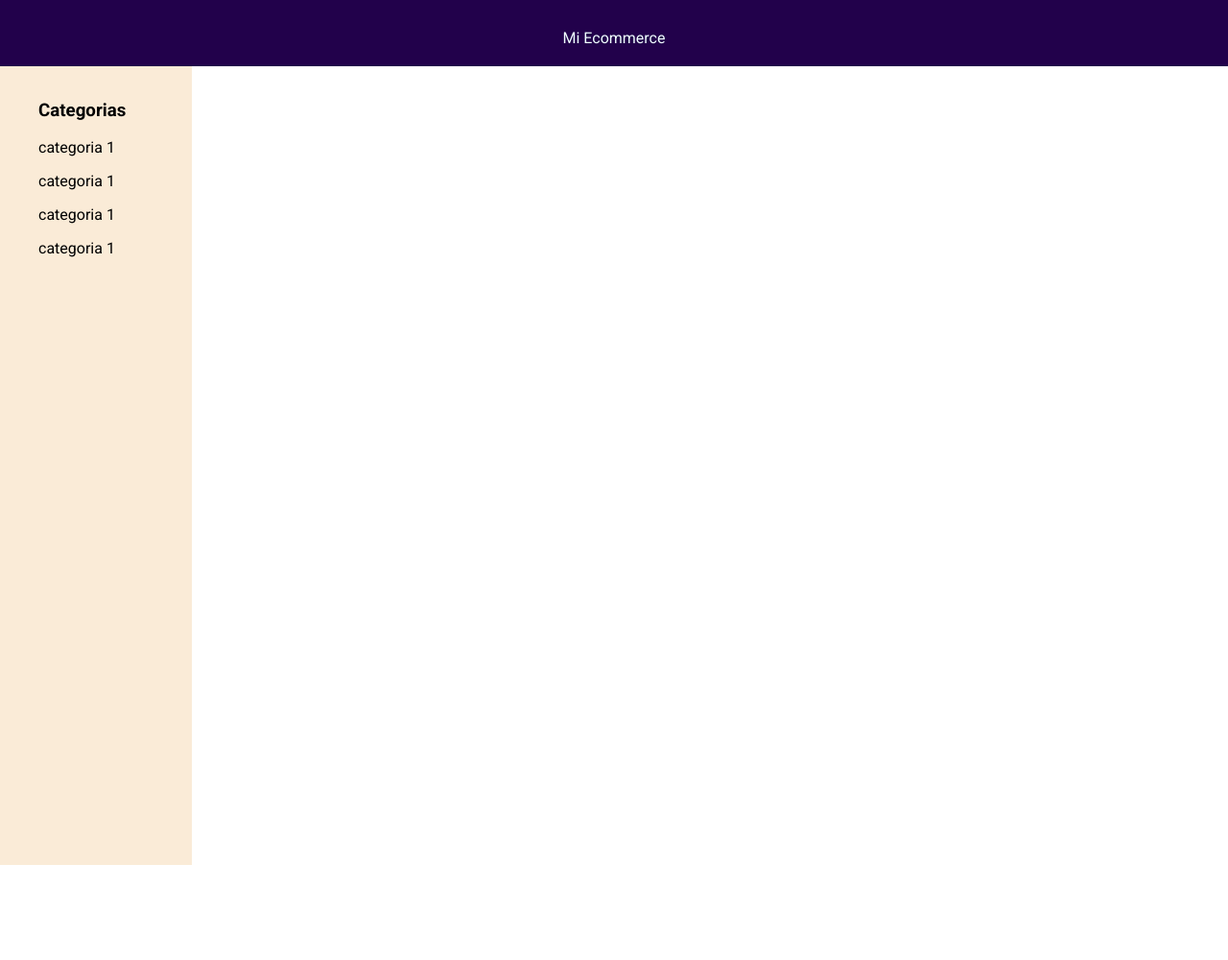
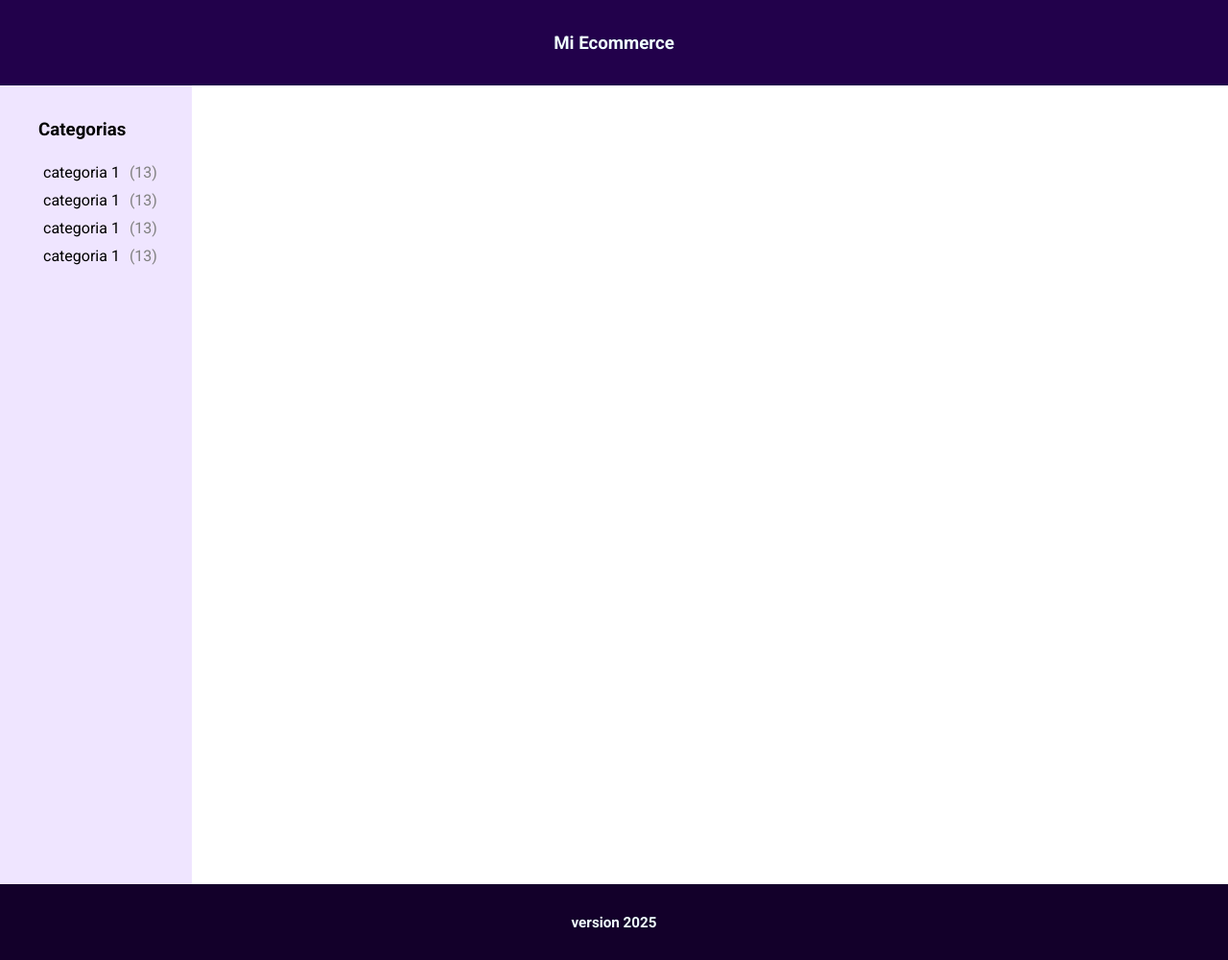
Before and after one commit to AraOsorio/CSS-Grid, a plain HTML site: page index.html in a window 1280 px wide. Shown: the whole page at 96% size. Before the commit the page ends 901 px from the top, so only its background shows below. Drawn offline with Linux system fonts and the light colour scheme.

Commit message:
menu lateral

```diff
--- a/assets/css/style.css
+++ b/assets/css/style.css
@@ -3,8 +3,8 @@ header{
     display:flex;
     justify-content: center;
     margin: 0;
-    padding-top: 30px;
-    padding-bottom: 20px;
+    padding-top: 15px;
+    padding-bottom: 15px;
     background-color: rgb(34, 1, 75);
     color: azure;
     font-family: roboto;
@@ -25,10 +25,29 @@ menu{
    width: 200px;
    margin:0;
    padding-left: 0;
-   background-color: antiquewhite;
+   background-color: rgb(239, 229, 255);
    font-family: roboto;
+   gap: 10px;
 }
 
-.item-menu{
-    text-decoration: none;
+
+.texto-item{
+    display: flex;
+    flex-direction: row;
 }
+
+footer{
+    font-family: roboto;
+    font-size: small;
+    background-color: rgb(19, 0, 42);
+    color: azure;
+    margin: 0;
+    padding-bottom: 15px;
+    padding-top: 15px;
+    text-align: center;
+}
+
+p{
+    margin: 5px;
+    padding: 0;
+}
--- a/index.html
+++ b/index.html
@@ -12,7 +12,7 @@
 <body>
 
     <header>
-        <hi> Mi Ecommerce </hi>
+        <h3> Mi Ecommerce </h3>
     </header>
 
     <div>
@@ -22,26 +22,44 @@
         <ul style="list-style-type: none">
         <h3> Categorias</h3>
          <li>
+            <div class="texto-item">
             <p> categoria 1</p>
+            <p style="color: grey;"> (13) </p>
+            </div>
          </li>
          <li>
-             <p> categoria 1</p>
+             <div class="texto-item">
+            <p> categoria 1</p>
+            <p style="color: grey;"> (13) </p>
+            </div>
          </li>
          <li>
-             <p> categoria 1</p>
+             <div class="texto-item">
+            <p> categoria 1</p>
+            <p style="color: grey;"> (13) </p>
+            </div>
          </li>
          <li>
-             <p> categoria 1</p>
+             <div class="texto-item">
+            <p> categoria 1</p>
+            <p style="color: grey;"> (13) </p>
+            </div>
+
          </li>
         </ul>
       </menu>
     </div>
 
     <div>
+
     </div>
 
 
     </div>
 
+    <footer>
+        <h3>version 2025</h3>
+    </footer>
+
 </body>
 </html>
```
